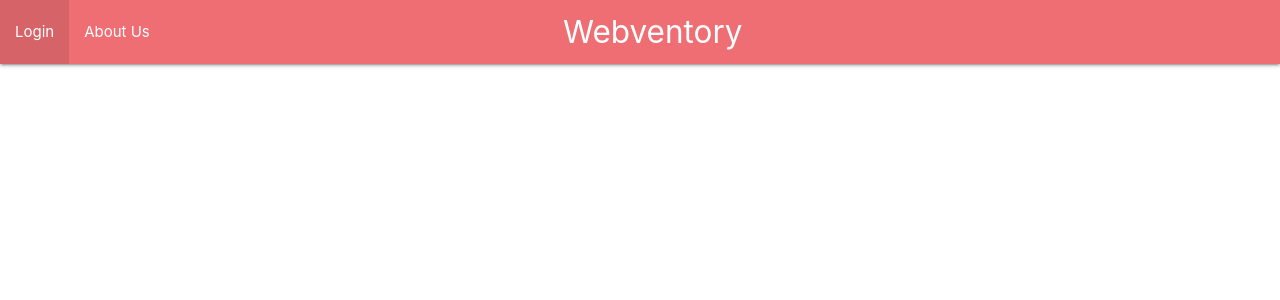
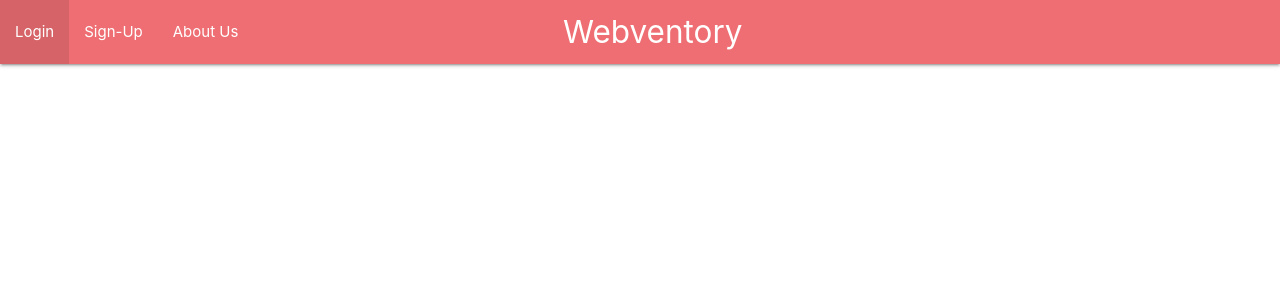
Before and after one commit to Kalobe77/Inventory-Management-Tool, a Django app: template webventory/home/templates/home/base.html in a window 1280 px wide. Shown: the top 300 px of the page. Run offline with Django 3.2, Linux system fonts and the light colour scheme; the template is opened without the code that fills it, so the values that code supplies are empty; parts of the project's set-up code (start-up, migrations or seed data) failed here and were passed over.

Commit message:
Update base.html
Add link to sign-up page

```diff
--- a/webventory/home/templates/home/base.html
+++ b/webventory/home/templates/home/base.html
@@ -34,6 +34,7 @@
         ><em class="material-icons">menu</em></a>
         <ul class="left hide-on-med-and-down">
             <li><a href="/login">Login</a></li>
+            <li><a href="/signup">Sign-Up</a></li>
             <li><a href="#">About Us</a></li>
         </ul>
     </div>
```
